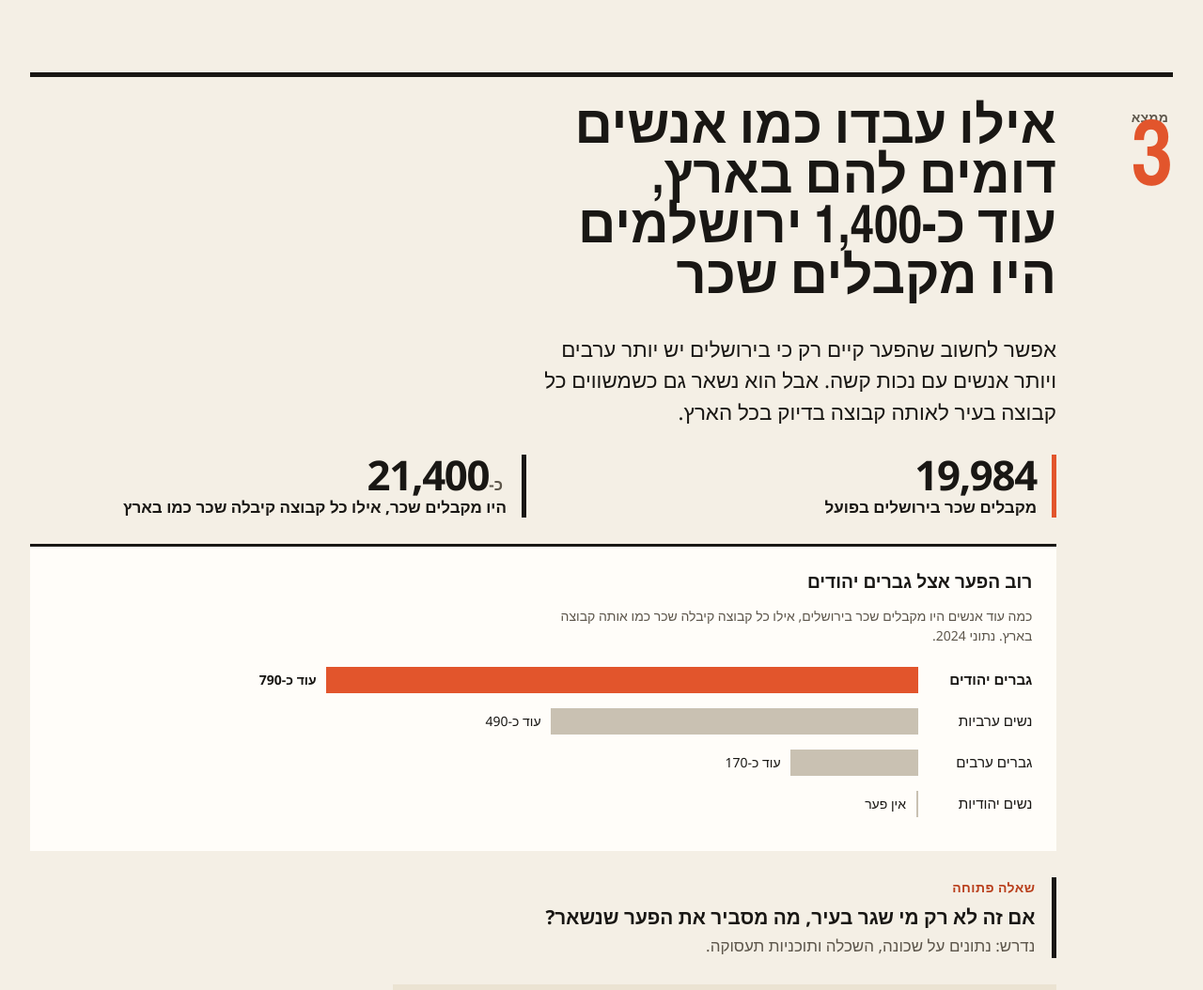
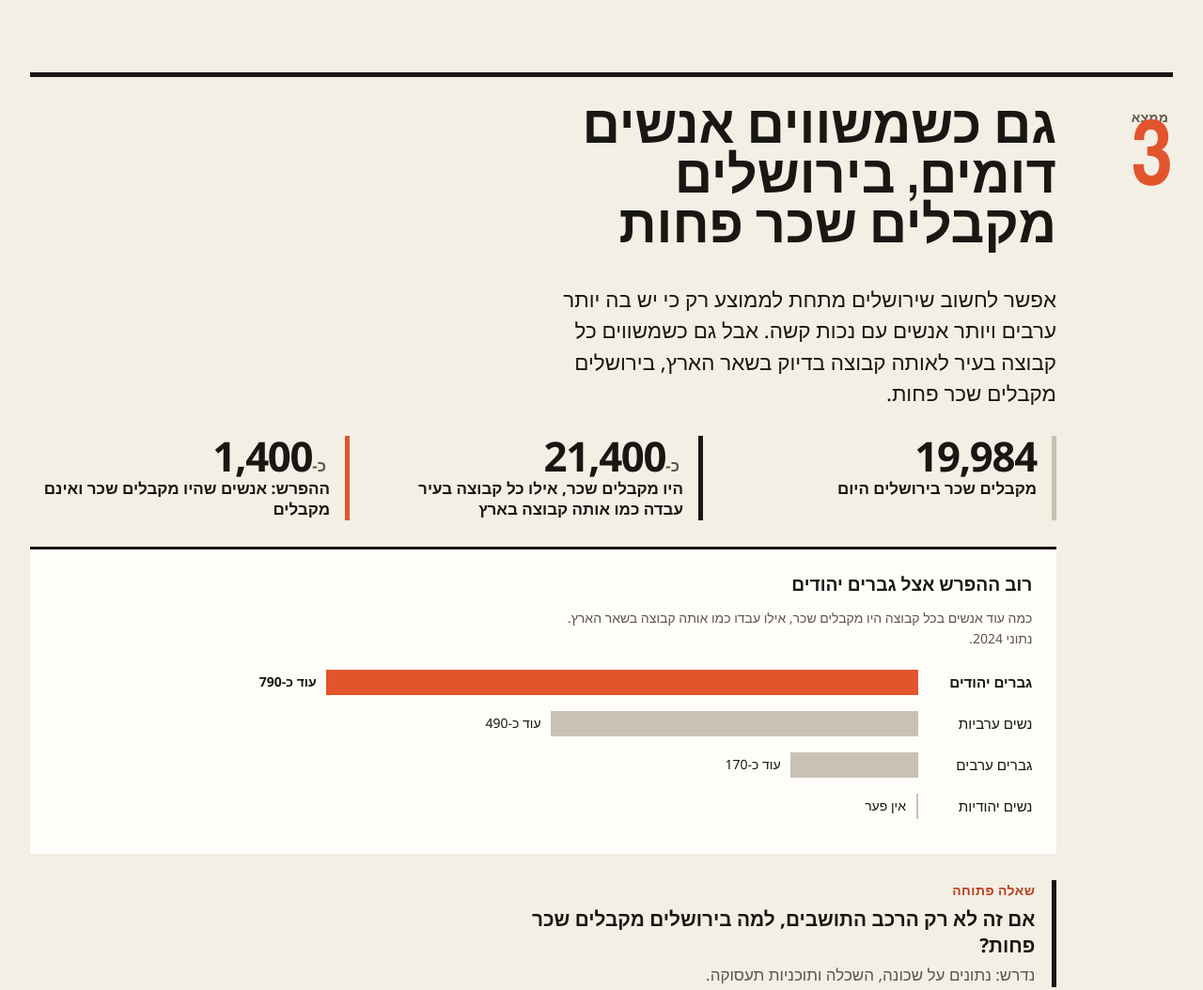
Before and after one commit to Guppi4/disability-employment-insights, a plain HTML site: page jerusalem.html in a window 1280 px wide. Shown: the part 3069-4123 px from the top of the page at 94% size. Drawn offline with nearby package versions, Linux system fonts and the light colour scheme; a web font is replaced by a local one.

Commit message:
Jerusalem finding 3: plain wording
Co-Authored-By: Claude Fable 5.2 <noreply@anthropic.com>

```diff
--- a/jerusalem.html
+++ b/jerusalem.html
@@ -426,18 +426,19 @@ body{line-height:1.6}
 <section id="profile">
   <div class="kicker"><span>ממצא</span><b>3</b></div>
   <div class="fbody">
-  <h2>אילו עבדו כמו אנשים דומים להם בארץ, עוד כ-1,400 ירושלמים היו מקבלים שכר</h2>
-  <p class="say">אפשר לחשוב שהפער קיים רק כי בירושלים יש יותר ערבים ויותר אנשים עם נכות קשה. אבל הוא נשאר גם כשמשווים כל קבוצה בעיר לאותה קבוצה בדיוק בכל הארץ.</p>
+  <h2>גם כשמשווים אנשים דומים, בירושלים מקבלים שכר פחות</h2>
+  <p class="say">אפשר לחשוב שירושלים מתחת לממוצע רק כי יש בה יותר ערבים ויותר אנשים עם נכות קשה. אבל גם כשמשווים כל קבוצה בעיר לאותה קבוצה בדיוק בשאר הארץ, בירושלים מקבלים שכר פחות.</p>
   <div class="stats">
-    <div class="stat"><b>19,984</b><span>מקבלים שכר בירושלים בפועל</span></div>
-    <div class="stat ref"><b><small>כ-</small>21,400</b><span>היו מקבלים שכר, אילו כל קבוצה קיבלה שכר כמו בארץ</span></div>
+    <div class="stat soft"><b>19,984</b><span>מקבלים שכר בירושלים היום</span></div>
+    <div class="stat ref"><b><small>כ-</small>21,400</b><span>היו מקבלים שכר, אילו כל קבוצה בעיר עבדה כמו אותה קבוצה בארץ</span></div>
+    <div class="stat"><b><small>כ-</small>1,400</b><span>ההפרש: אנשים שהיו מקבלים שכר ואינם מקבלים</span></div>
   </div>
   <div class="card">
-    <h3>רוב הפער אצל גברים יהודים</h3>
-    <p class="note">כמה עוד אנשים היו מקבלים שכר בירושלים, אילו כל קבוצה קיבלה שכר כמו אותה קבוצה בארץ. נתוני 2024.</p>
+    <h3>רוב ההפרש אצל גברים יהודים</h3>
+    <p class="note">כמה עוד אנשים בכל קבוצה היו מקבלים שכר, אילו עבדו כמו אותה קבוצה בשאר הארץ. נתוני 2024.</p>
     <div class="chart" data-draw="c_missing"></div>
   </div>
-  <div class="ask"><small>שאלה פתוחה</small><b>אם זה לא רק מי שגר בעיר, מה מסביר את הפער שנשאר?</b><span>נדרש: נתונים על שכונה, השכלה ותוכניות תעסוקה.</span></div>
+  <div class="ask"><small>שאלה פתוחה</small><b>אם זה לא רק הרכב התושבים, למה בירושלים מקבלים שכר פחות?</b><span>נדרש: נתונים על שכונה, השכלה ותוכניות תעסוקה.</span></div>
   <details class="check"><summary>איך בדקנו</summary>
     <ol class="steps">
       <li>חילקנו את הרשומים בעיר ל-72 קבוצות של אנשים דומים: אותה קבוצת אוכלוסייה, אותו מין, אותו גיל ואותה חומרת נכות.</li>
```
Also changed, not shown: index.html (+1 -1 lines).
